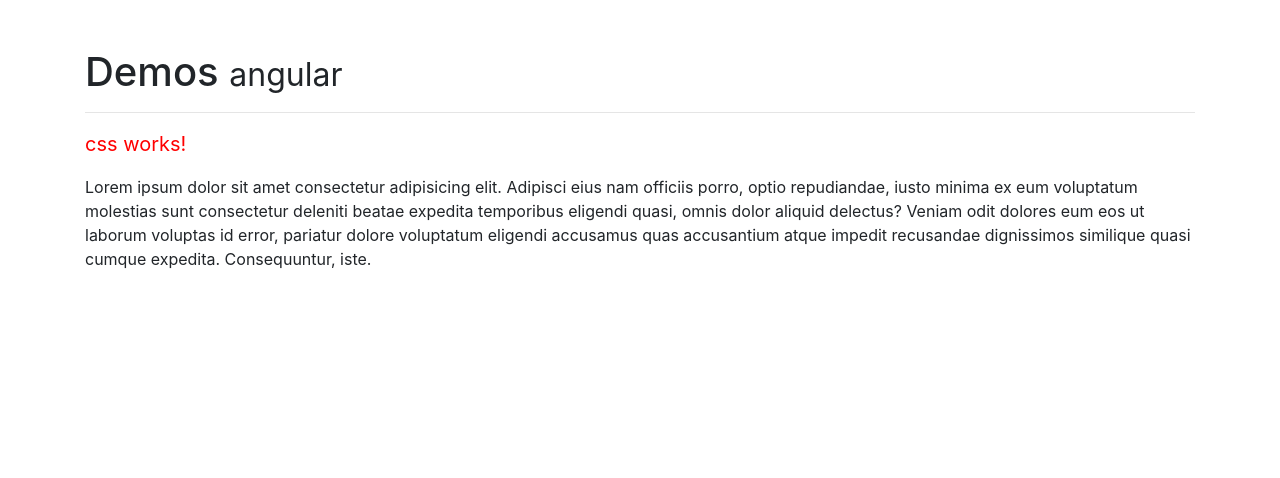
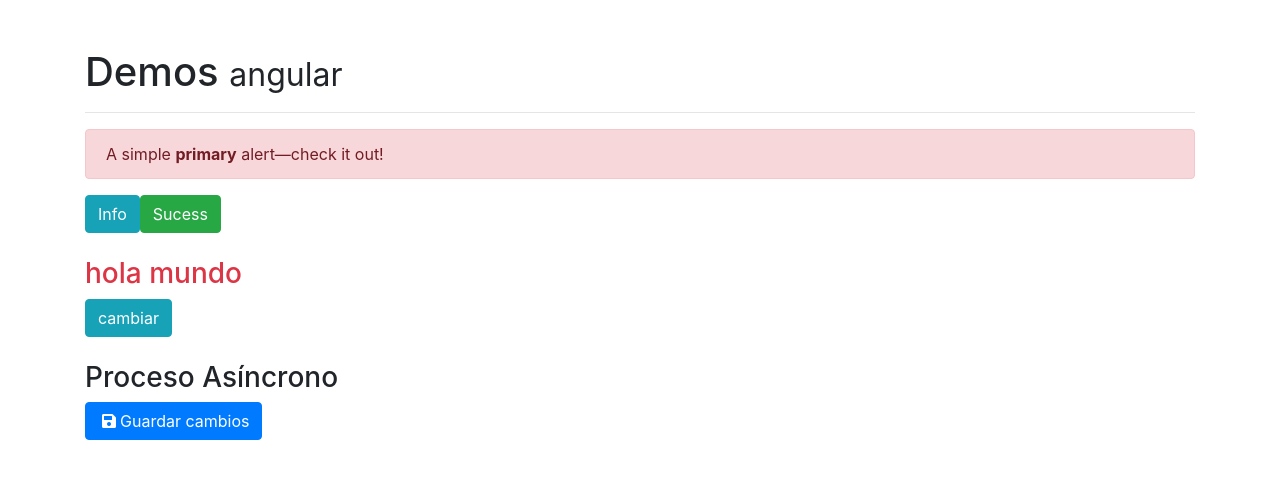
Before and after one commit to JaviLzn/CursoAngular-06-miscelaneos, an Angular app: page / in a window 1280 px wide. Shown: the top 478 px of the page. Built offline with nearby package versions, Linux system fonts and the light colour scheme.

Commit message:
Boton con proceso asincrono

```diff
--- a/src/app/app.component.html
+++ b/src/app/app.component.html
@@ -2,7 +2,8 @@
   <h1>Demos <small>angular</small></h1>
   <hr>
   <!-- <app-ng-style></app-ng-style> -->
-  <app-css></app-css>
-  <p>Lorem ipsum dolor sit amet consectetur adipisicing elit. Adipisci eius nam officiis porro, optio repudiandae, iusto minima ex eum voluptatum molestias sunt consectetur deleniti beatae expedita temporibus eligendi quasi, omnis dolor aliquid delectus? Veniam odit dolores eum eos ut laborum voluptas id error, pariatur dolore voluptatum eligendi accusamus quas accusantium atque impedit recusandae dignissimos similique quasi cumque expedita. Consequuntur, iste.</p>
+  <!-- <app-css></app-css> -->
+  <!-- <p>Lorem ipsum dolor sit amet consectetur adipisicing elit. Adipisci eius nam officiis porro, optio repudiandae, iusto minima ex eum voluptatum molestias sunt consectetur deleniti beatae expedita temporibus eligendi quasi, omnis dolor aliquid delectus? Veniam odit dolores eum eos ut laborum voluptas id error, pariatur dolore voluptatum eligendi accusamus quas accusantium atque impedit recusandae dignissimos similique quasi cumque expedita. Consequuntur, iste.</p> -->
+  <app-clases></app-clases>
 
 </div>
--- a/src/app/app.module.ts
+++ b/src/app/app.module.ts
@@ -4,12 +4,15 @@
 import { AppComponent } from './app.component';
 import { NgStyleComponent } from './components/ng-style/ng-style.component';
 import { CssComponent } from './components/css/css.component';
+import { ClasesComponent } from './components/clases/clases.component';
+
 
 @NgModule({
   declarations: [
     AppComponent,
     NgStyleComponent,
-    CssComponent
+    CssComponent,
+    ClasesComponent
   ],
   imports: [
     BrowserModule
--- /dev/null
+++ b/src/app/components/clases/clases.component.html
@@ -0,0 +1,27 @@
+<div [ngClass]="alerta" class="alert" role="alert">
+    A simple
+    <strong>primary</strong> alert—check it out!
+</div>
+
+<button class="btn btn-info" (click)="alerta = 'alert-info'">Info</button>
+<button class="btn btn-success" (click)="alerta = 'alert-success'">Sucess</button>
+
+<br>
+<br>
+
+<h3 [ngClass]="{'text-danger': propiedades.danger, 'text-info': !propiedades.danger}">
+    hola mundo
+</h3>
+
+<button class="btn" (click)="propiedades.danger = !propiedades.danger" [ngClass]="{'btn-danger': !propiedades.danger, 'btn-info' : propiedades.danger}">
+    cambiar
+</button>
+
+<br><br>
+<h3>Proceso Asíncrono</h3>
+<button class="btn btn-primary" (click)="ejecutar()" [disabled]="cargar">
+  <i [ngClass]="{'fa-save': !cargar, 'fa-sync fa-spin': cargar}"
+  class="fa m-1"></i>
+ <span *ngIf="!cargar">Guardar cambios</span>
+ <span *ngIf="cargar">Espere por favor</span>
+</button>
--- /dev/null
+++ b/src/app/components/clases/clases.component.ts
@@ -0,0 +1,29 @@
+import { Component, OnInit } from '@angular/core';
+
+@Component({
+  selector: 'app-clases',
+  templateUrl: './clases.component.html',
+  styles: []
+})
+export class ClasesComponent implements OnInit {
+
+  alerta = 'alert-danger';
+
+  cargar = false;
+
+  propiedades: Object = {
+    danger: true
+  };
+
+  constructor() { }
+
+  ngOnInit() {
+  }
+
+  ejecutar() {
+    this.cargar = true;
+
+    setTimeout ( () => this.cargar = false, 2000);
+  }
+
+}
```
